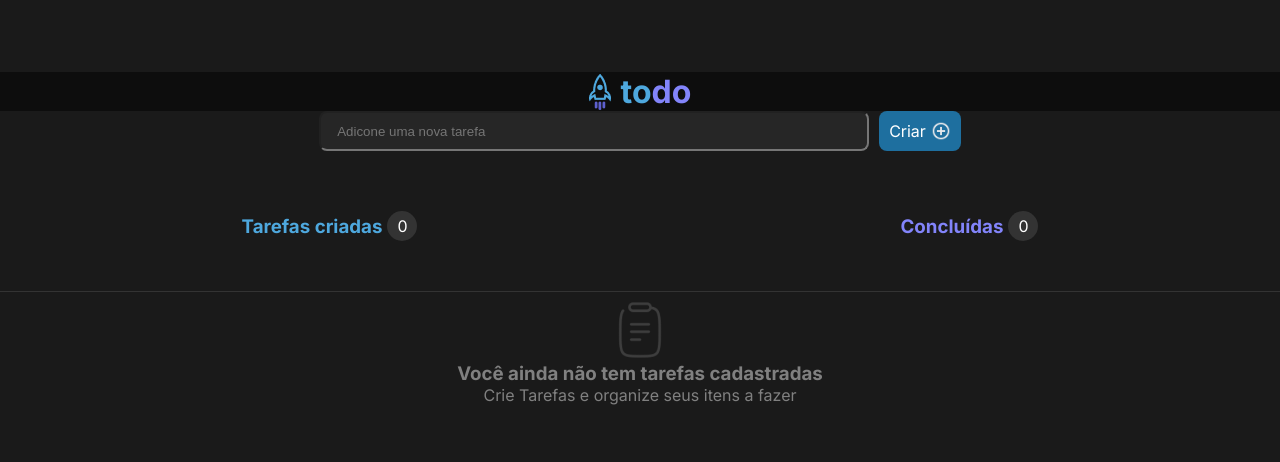
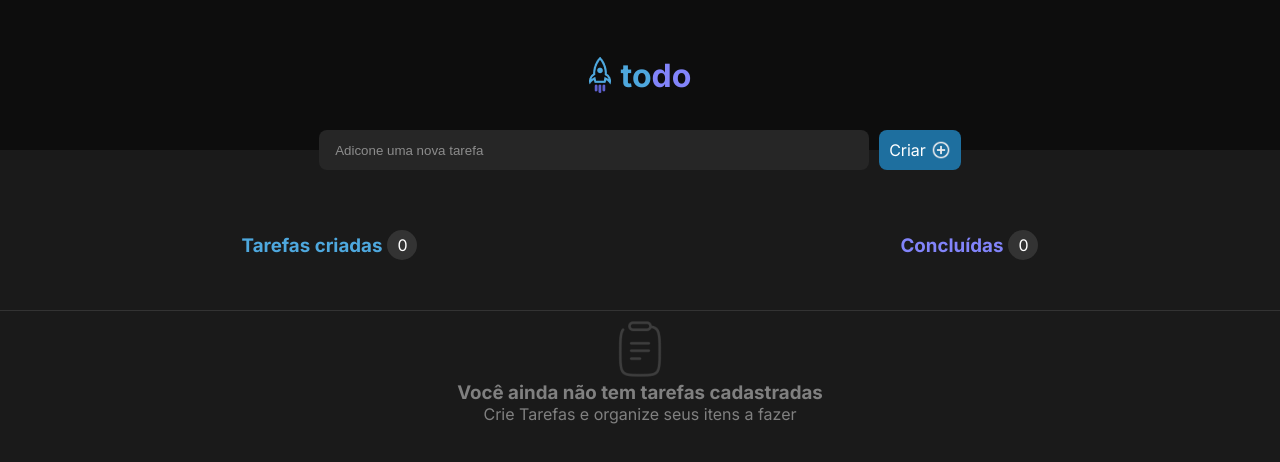
Before and after one commit to luanabrizola/ToDoListDW, a plain HTML site: page index.html in a window 1280 px wide. Drawn offline with Linux system fonts and the light colour scheme.

Commit message:
Update style.css

```diff
--- a/style.css
+++ b/style.css
@@ -15,6 +15,7 @@
     --Mensagem: #808080;
     --FundoNumero: #333333;
     --Barra: #262626;
+    --placeholder:#8C8C8C;
 }
 
 body {
@@ -24,9 +25,10 @@ body {
 }
 header{
     background-color: var(--header);
+    height: 150px;
+    width: 100%;
 }
 .topo {
-    margin-top: 72px;
     display: flex;
     justify-content: center;
 }
@@ -38,10 +40,6 @@ header{
 
 .logoTitulo img {
     margin-right: 10px;
-}
-
-.logoTitulo h1 {
-    color: purple;
 }
 
 
@@ -56,6 +54,7 @@ header{
 .adicionar {
     display: flex;
     justify-content: center;
+    margin-top: -20px;
 }
 
 .adicionar input {
@@ -64,6 +63,7 @@ header{
     background-color: var(--Barra);
     padding: 16px;
     border-radius: 8px;
+    border: none;
 }
 
 .botao {
@@ -74,6 +74,11 @@ header{
     background-color: var(--button);
     border-radius: 8px;
     padding: 10px;
+
+}
+
+input::placeholder {
+    color: var(--placeholder);
 }
 
 .botao p {
```
